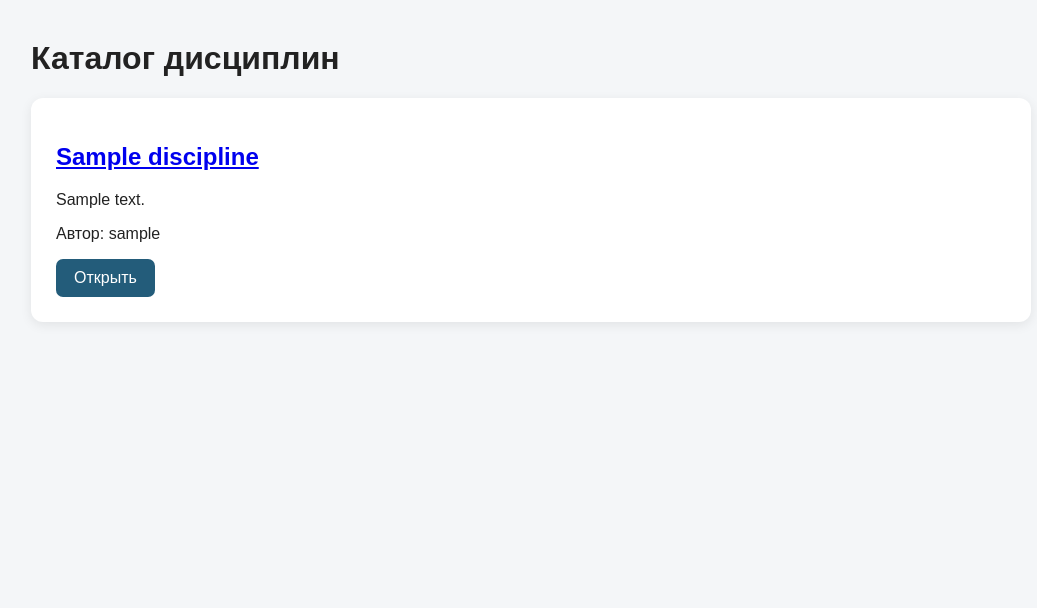
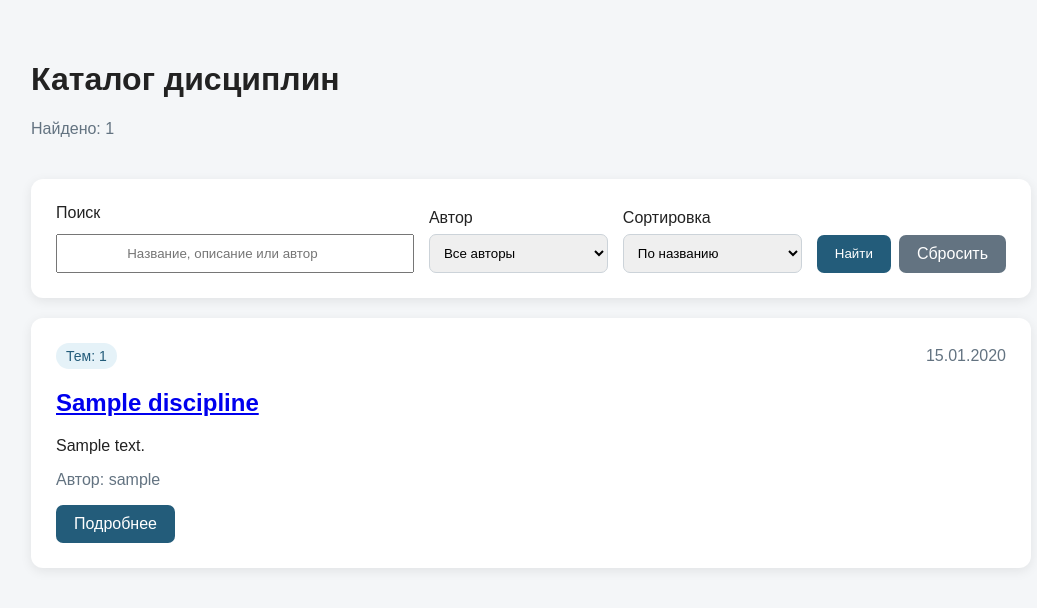
Before and after one commit to Alexsabdr/Teach.ITIS, a Django app: page /courses/ in a window 1280 px wide. Shown: the part 71-679 px from the top of the page, without its empty margins (109-1146 px from the left). Run offline with Django 5.2, Linux system fonts and the light colour scheme; tables that the repository leaves empty hold one stand-in row (values such as "Sample post").

Commit message:
8 Этап

```diff
--- a/courses/templates/courses/base.html
+++ b/courses/templates/courses/base.html
@@ -114,6 +114,110 @@
 
         .message.warning {
             border-left-color: #ffc107;
+        }
+        .page-header {
+            display: flex;
+            justify-content: space-between;
+            align-items: center;
+
+            margin-bottom: 25px;
+        }
+
+        .filters {
+            display: grid;
+
+            grid-template-columns:
+        2fr
+        1fr
+        1fr
+        auto;
+
+            gap: 15px;
+
+            align-items: end;
+        }
+
+        .filter-field {
+            display: flex;
+            flex-direction: column;
+            gap: 7px;
+        }
+
+        .filter-actions {
+            display: flex;
+            gap: 8px;
+        }
+
+        select {
+            width: 100%;
+
+            padding: 10px;
+
+            border: 1px solid #ccd3d9;
+
+            border-radius: 7px;
+
+            box-sizing: border-box;
+        }
+
+        .card-grid {
+            display: grid;
+
+            grid-template-columns:
+        repeat(
+            auto-fit,
+            minmax(280px, 1fr)
+        );
+
+            gap: 20px;
+        }
+
+        .card-meta {
+            display: flex;
+
+            justify-content: space-between;
+
+            align-items: center;
+        }
+
+        .badge {
+            display: inline-block;
+
+            padding: 5px 10px;
+
+            border-radius: 20px;
+
+            background: #e5f2f8;
+
+            color: #235c7a;
+
+            font-size: 14px;
+        }
+
+        .muted {
+            color: #637381;
+        }
+
+        .empty-state {
+            text-align: center;
+
+            grid-column: 1 / -1;
+
+            padding: 50px;
+        }
+
+        @media (
+        max-width: 800px
+        ) {
+
+            .filters {
+                grid-template-columns: 1fr;
+            }
+
+            .filter-actions {
+                flex-wrap: wrap;
+            }
+
         }
     </style>
 </head>
--- a/courses/templates/courses/discipline_detail.html
+++ b/courses/templates/courses/discipline_detail.html
@@ -36,6 +36,8 @@
     </p>
 
 
+    {% if can_edit %}
+
         <a
                 class="button"
                 href="
@@ -49,6 +51,8 @@
             Редактировать
 
         </a>
+
+{% endif %}
 
 
     <a
--- a/courses/templates/courses/discipline_list.html
+++ b/courses/templates/courses/discipline_list.html
@@ -3,23 +3,228 @@
 
 {% block title %}
 
-    Дисциплины — Teach.ITIS
+Каталог дисциплин — Teach.ITIS
 
 {% endblock %}
 
 
 {% block content %}
 
+
+<div class="page-header">
+
+    <div>
+
         <h1>
             Каталог дисциплин
         </h1>
 
+        <p class="muted">
 
-{% if disciplines %}
+            Найдено:
+
+            {{ result_count }}
+
+        </p>
+
+    </div>
+
+</div>
+
+
+<div class="card">
+
+    <form
+        method="get"
+        class="filters"
+    >
+
+        <div class="filter-field">
+
+            <label for="search">
+
+                Поиск
+
+            </label>
+
+            <input
+                id="search"
+                type="search"
+                name="q"
+                value="{{ search_query }}"
+                placeholder="
+                Название, описание или автор
+                "
+            >
+
+        </div>
+
+
+        <div class="filter-field">
+
+            <label for="author">
+
+                Автор
+
+            </label>
+
+            <select
+                id="author"
+                name="author"
+            >
+
+                <option value="">
+
+                    Все авторы
+
+                </option>
+
+
+                {% for author in authors %}
+
+                    <option
+                        value="{{ author.id }}"
+
+                        {% if selected_author == author.id|stringformat:"s" %}
+
+                            selected
+
+                        {% endif %}
+                    >
+
+                        {{ author.username }}
+
+                    </option>
+
+                {% endfor %}
+
+            </select>
+
+        </div>
+
+
+        <div class="filter-field">
+
+            <label for="sort">
+
+                Сортировка
+
+            </label>
+
+            <select
+                id="sort"
+                name="sort"
+            >
+
+                <option
+                    value="title"
+
+                    {% if selected_sort == "title" %}
+
+                        selected
+
+                    {% endif %}
+                >
+
+                    По названию
+
+                </option>
+
+
+                <option
+                    value="newest"
+
+                    {% if selected_sort == "newest" %}
+
+                        selected
+
+                    {% endif %}
+                >
+
+                    Сначала новые
+
+                </option>
+
+
+                <option
+                    value="oldest"
+
+                    {% if selected_sort == "oldest" %}
+
+                        selected
+
+                    {% endif %}
+                >
+
+                    Сначала старые
+
+                </option>
+
+            </select>
+
+        </div>
+
+
+        <div class="filter-actions">
+
+            <button
+                class="button"
+                type="submit"
+            >
+
+                Найти
+
+            </button>
+
+
+            <a
+                class="
+                    button
+                    button-secondary
+                "
+                href="
+                {% url
+                'courses:discipline_list'
+                %}
+                "
+            >
+
+                Сбросить
+
+            </a>
+
+        </div>
+
+    </form>
+
+</div>
+
+
+<div class="card-grid">
 
 {% for discipline in disciplines %}
 
-        <div class="card">
+    <article class="card">
+
+        <div class="card-meta">
+
+            <span class="badge">
+
+                Тем:
+
+                {{ discipline.topics_count }}
+
+            </span>
+
+
+            <span class="muted">
+
+                {{ discipline.created_at|date:"d.m.Y" }}
+
+            </span>
+
+        </div>
+
 
         <h2>
 
@@ -54,7 +259,7 @@
         </p>
 
 
-            <p>
+        <p class="muted">
 
             Автор:
 
@@ -73,7 +278,55 @@
             "
         >
 
-                Открыть
+            Подробнее
+
+        </a>
+
+    </article>
+
+
+{% empty %}
+
+    <div class="card empty-state">
+
+        <h2>
+
+            Ничего не найдено
+
+        </h2>
+
+
+        {% if search_query or selected_author %}
+
+            <p>
+
+                Измените параметры поиска
+                или сбросьте фильтры.
+
+            </p>
+
+        {% else %}
+
+            <p>
+
+                Дисциплины пока
+                не были добавлены.
+
+            </p>
+
+        {% endif %}
+
+
+        <a
+            class="button"
+            href="
+            {% url
+            'courses:discipline_list'
+            %}
+            "
+        >
+
+            Сбросить фильтры
 
         </a>
 
@@ -81,18 +334,7 @@
 
 {% endfor %}
 
-
-{% else %}
-
-    <div class="card">
-
-        <p>
-            Дисциплины пока не добавлены.
-        </p>
-
 </div>
-
-{% endif %}
 
 
 {% endblock %}
--- a/courses/views.py
+++ b/courses/views.py
@@ -1,3 +1,12 @@
+from .services import (
+    can_edit_discipline,
+    create_discipline,
+    ensure_can_edit_discipline,
+    get_discipline_authors,
+    get_filtered_disciplines,
+    update_discipline,
+)
+
 from django.contrib import messages
 from django.contrib.auth.decorators import login_required
 from django.shortcuts import get_object_or_404, redirect, render
@@ -10,14 +19,50 @@ from .forms import DisciplineForm
 from .models import Discipline
 
 def discipline_list(request):
+    search_query = (
+        request.GET
+        .get("q", "")
+        .strip()
+    )
+
+    author_id = (
+        request.GET
+        .get("author", "")
+        .strip()
+    )
+
+    sort = (
+        request.GET
+        .get("sort", "title")
+        .strip()
+    )
+
     disciplines = (
-        Discipline.objects
-        .select_related("created_by")
-        .all()
+        get_filtered_disciplines(
+            search_query=search_query,
+            author_id=author_id,
+            sort=sort,
+        )
     )
 
     context = {
-        "disciplines": disciplines,
+        "disciplines":
+            disciplines,
+
+        "authors":
+            get_discipline_authors(),
+
+        "search_query":
+            search_query,
+
+        "selected_author":
+            author_id,
+
+        "selected_sort":
+            sort,
+
+        "result_count":
+            disciplines.count(),
     }
 
     return render(
@@ -37,6 +82,10 @@ def discipline_detail(request, slug):
 
     context = {
         "discipline": discipline,
+        "can_edit": can_edit_discipline(
+            user=request.user,
+            discipline=discipline,
+        ),
     }
 
     return render(
@@ -53,11 +102,10 @@ def discipline_create(request):
         form = DisciplineForm(request.POST)
 
         if form.is_valid():
-            discipline = form.save(commit=False)
-
-            discipline.created_by = (request.user)
-
-            discipline.save()
+            discipline = create_discipline(
+                form=form,
+                user=request.user,
+            )
 
             messages.success(
                 request,
@@ -101,6 +149,11 @@ def discipline_edit(request, slug):
         slug=slug,
     )
 
+    ensure_can_edit_discipline(
+        user=request.user,
+        discipline=discipline,
+    )
+
     if request.method == "POST":
         form = DisciplineForm(
             request.POST,
@@ -108,7 +161,9 @@ def discipline_edit(request, slug):
         )
 
         if form.is_valid():
-            discipline = form.save()
+            discipline = update_discipline(
+                form=form,
+            )
 
             messages.success(
                 request,
```
Also changed, not shown: courses/forms.py (+109 -12 lines), courses/services.py (added, +164 -0 lines). Lines whose indentation alone changed are shown as unchanged.
